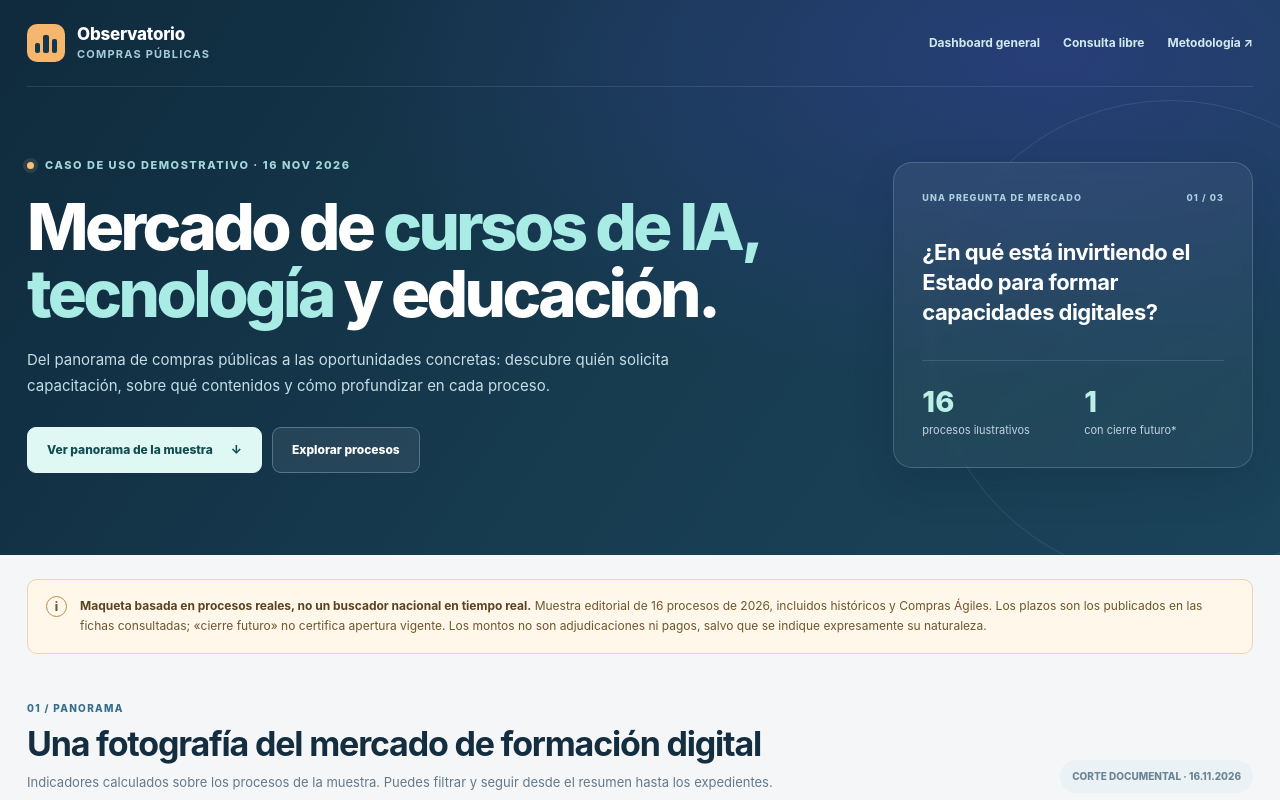
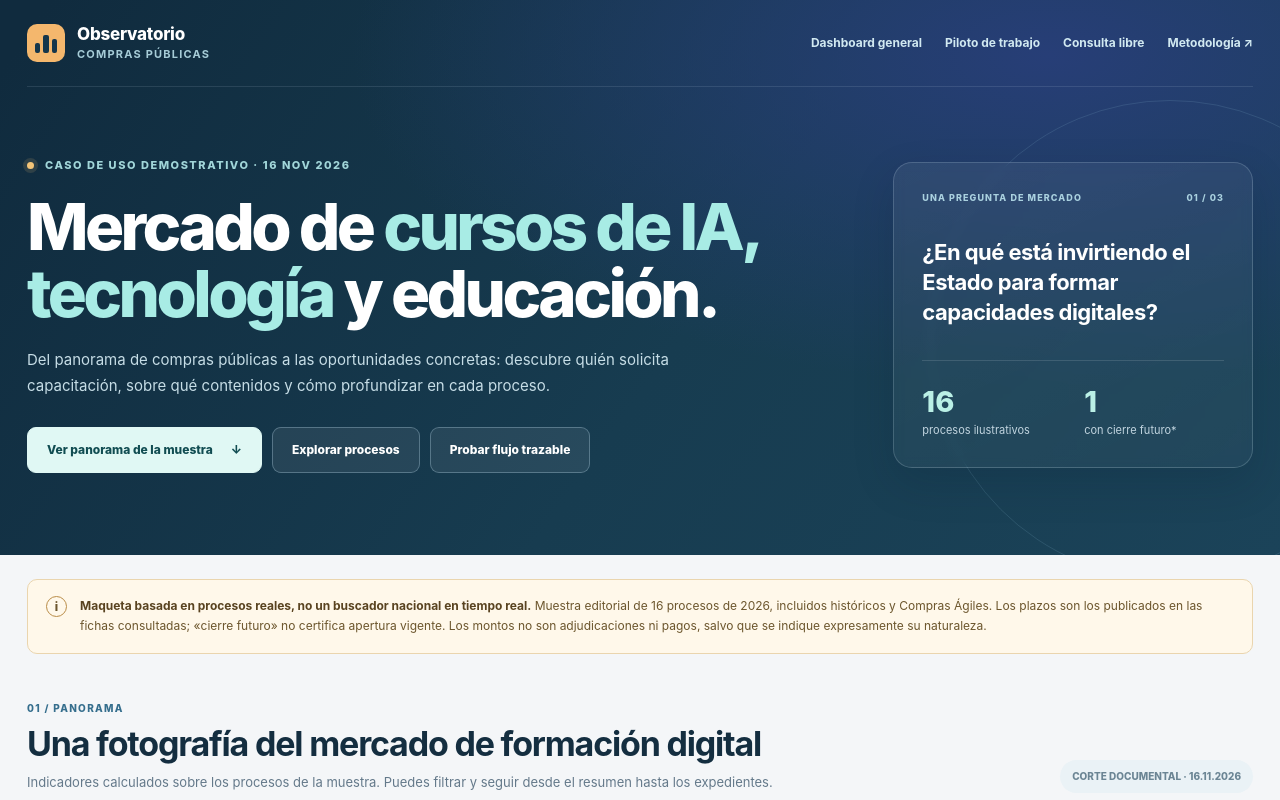
Before and after one commit to germaquintana/mercadopublico, a plain HTML site: page demo-capacitacion.html in a window 1280 px wide. Shown: the top 800 px of the page. Drawn offline with Linux system fonts and the light colour scheme.

Commit message:
feat: vincular laboratorio piloto en demo-capacitacion.html

```diff
--- a/demo-capacitacion.html
+++ b/demo-capacitacion.html
@@ -17,14 +17,14 @@
 <div class="container">
   <div class="pitch-nav">
     <a href="index.html" class="brand"><span class="brand-icon" aria-hidden="true"><span></span><span></span><span></span></span><span>Observatorio <small>COMPRAS PÚBLICAS</small></span></a>
-    <div class="pitch-nav-links"><a href="index.html?tema=formacion">Dashboard general</a><a href="consulta.html">Consulta libre</a><a href="https://github.com/germaquintana/mercadopublico/blob/main/docs/MAQUETA_FORMACION_EQUIPO.md" target="_blank" rel="noopener noreferrer">Metodología ↗</a></div>
+    <div class="pitch-nav-links"><a href="index.html?tema=formacion">Dashboard general</a><a href="piloto-flujo.html">Piloto de trabajo</a><a href="consulta.html">Consulta libre</a><a href="https://github.com/germaquintana/mercadopublico/blob/main/docs/MAQUETA_FORMACION_EQUIPO.md" target="_blank" rel="noopener noreferrer">Metodología ↗</a></div>
   </div>
   <div class="pitch-hero-grid">
     <div>
       <div class="pitch-overline"><span class="pitch-beacon"></span> CASO DE USO DEMOSTRATIVO · 16 NOV 2026</div>
       <h1>Mercado de <em>cursos de IA, tecnología</em> y educación.</h1>
       <p class="pitch-hero-lead">Del panorama de compras públicas a las oportunidades concretas: descubre quién solicita capacitación, sobre qué contenidos y cómo profundizar en cada proceso.</p>
-      <div class="pitch-hero-actions"><a class="pitch-button-main" href="#resumen">Ver panorama de la muestra <span aria-hidden="true">↓</span></a><a class="pitch-button-ghost" href="#procesos">Explorar procesos</a></div>
+      <div class="pitch-hero-actions"><a class="pitch-button-main" href="#resumen">Ver panorama de la muestra <span aria-hidden="true">↓</span></a><a class="pitch-button-ghost" href="#procesos">Explorar procesos</a><a class="pitch-button-ghost" href="piloto-flujo.html">Probar flujo trazable</a></div>
     </div>
     <div class="pitch-highlight" aria-label="Resumen introductorio">
       <div class="pitch-highlight-top"><span>UNA PREGUNTA DE MERCADO</span><span>01 / 03</span></div>
```
